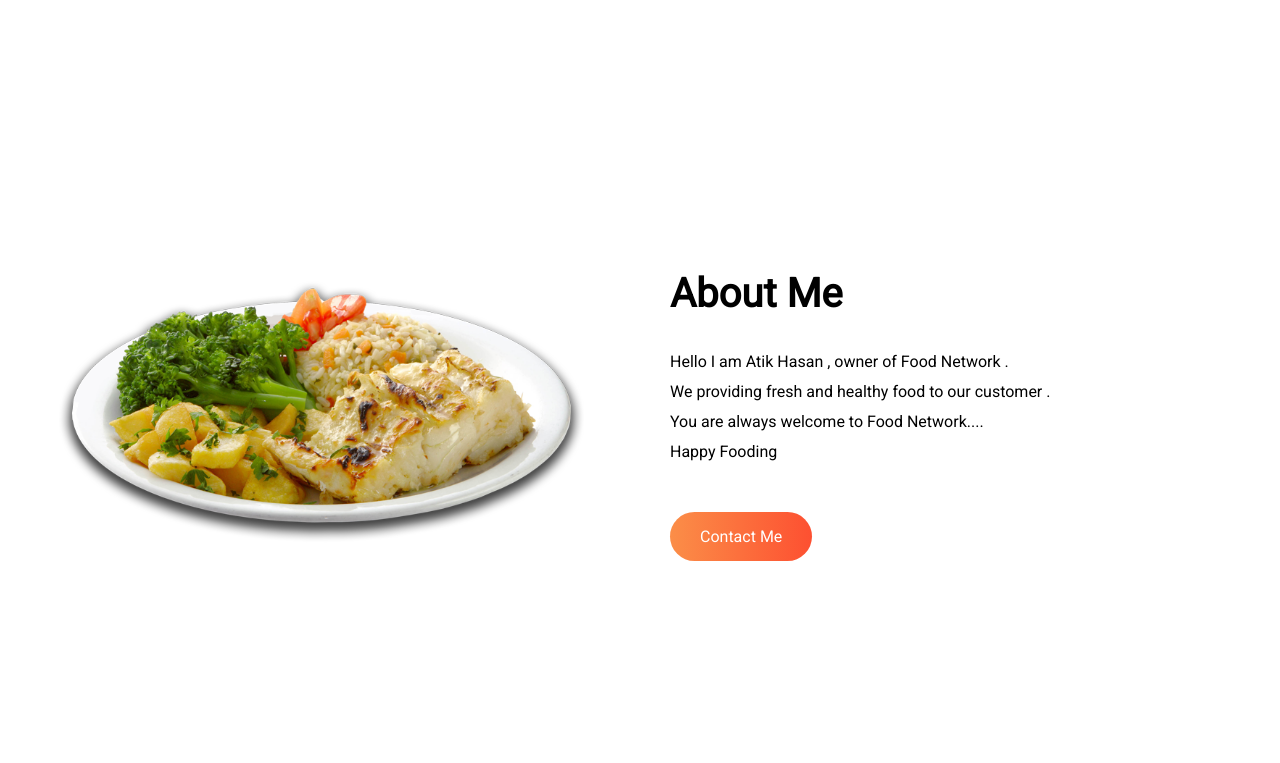
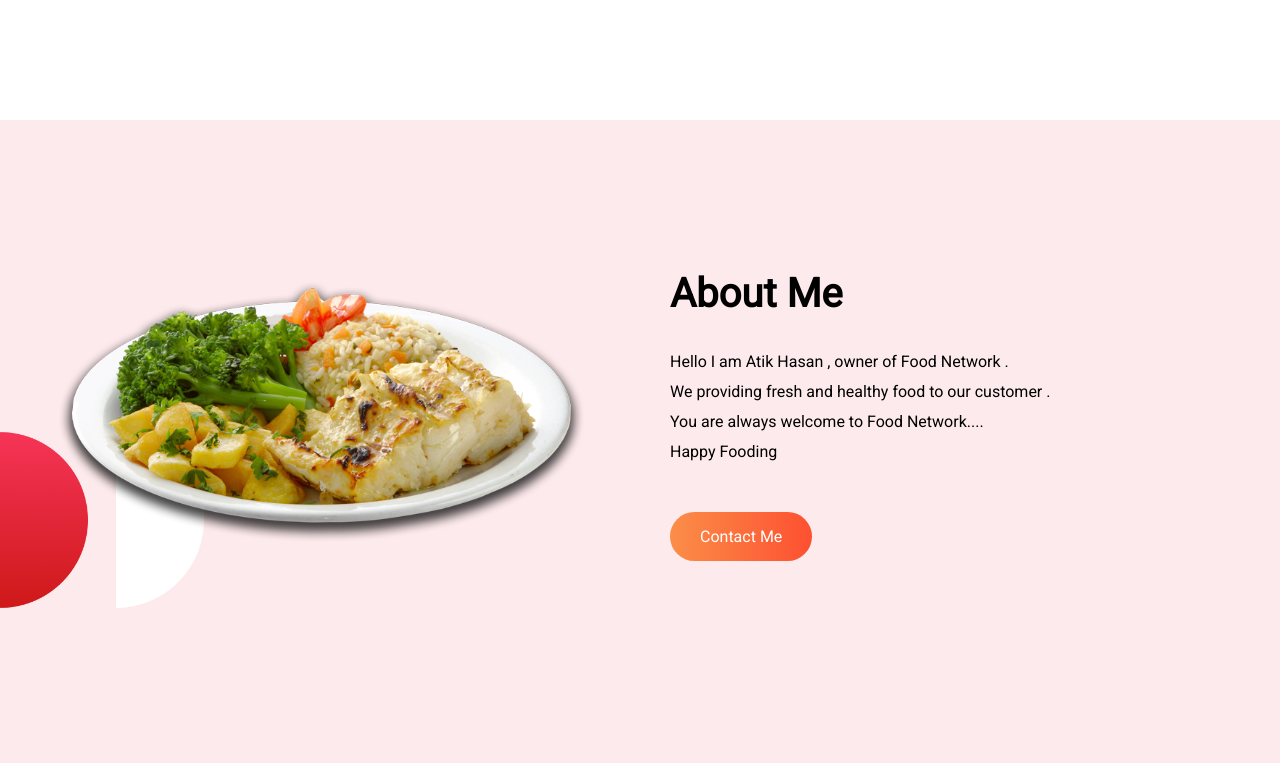
Before and after one commit to atik65/diet-blog, a plain HTML site: page index.html in a window 1280 px wide. Shown: the part 680-1443 px from the top of the page. Drawn offline with Linux system fonts and the light colour scheme; the site is published under a folder, as on GitHub Pages, so addresses that start at the root find nothing; files whose address does not match are found by name.

Commit message:
fifth commit

```diff
--- a/style.css
+++ b/style.css
@@ -52,7 +52,7 @@
 
 #second-section {
   display: flex;
-  background-image: url(/img/shapes/Frame\ 58.jpg);
+  background-image: url(./img/shapes/Frame\ 58.jpg);
   background-size: cover;
   height: 100vh;
 }
```
